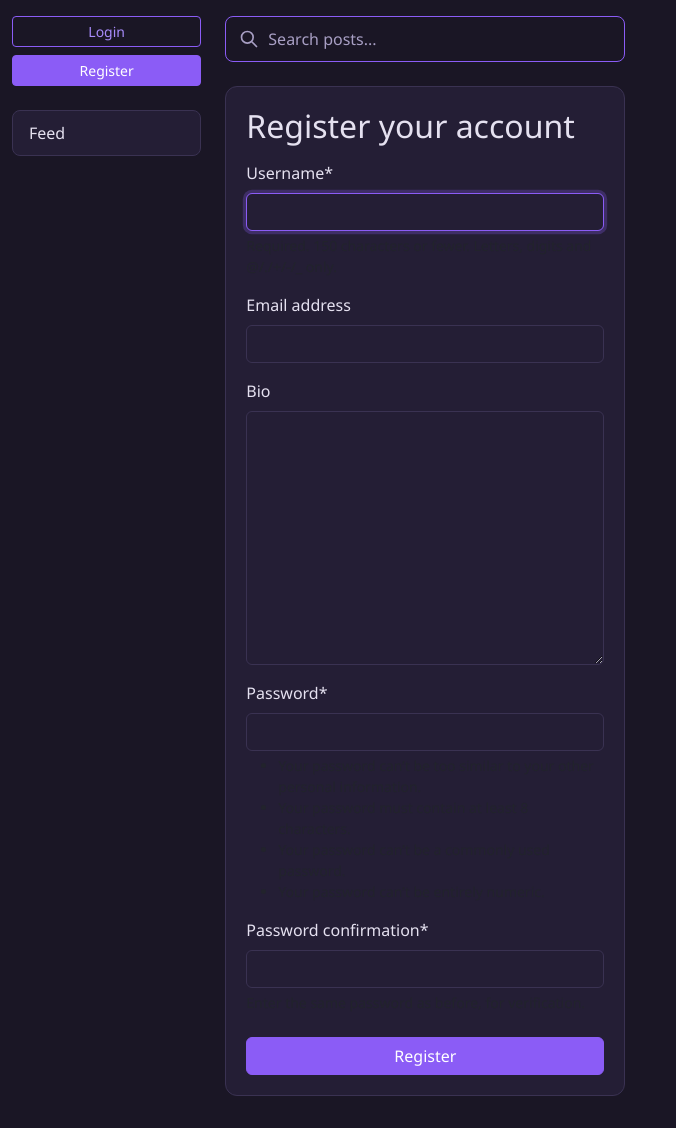
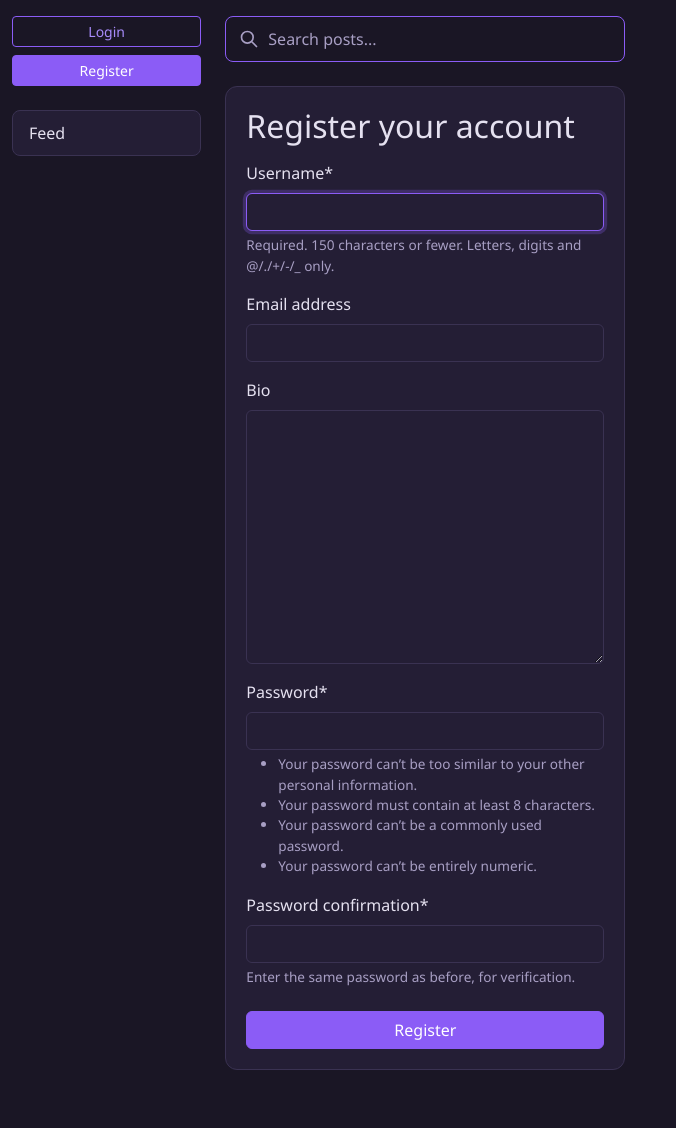
Before and after one commit to ArtemSl0/social-feed-portfolio, a Django app: page /register/ in a window 1280 px wide. Shown: the whole page, without its empty margins (0-676 px from the left). After the commit the page ends 1070 px from the top, so only its background shows below. Run offline with Django 5.2, Linux system fonts and the light colour scheme; some libraries are stand-ins or nearby versions.

Commit message:
Solve problem with invisible text in registration form

```diff
--- a/static/css/styles.css
+++ b/static/css/styles.css
@@ -142,3 +142,14 @@ textarea::placeholder {
 .search-input::placeholder {
   color: var(--text-muted);
 }
+
+.helptext,
+span.helptext,
+div.helptext,
+.form-text {
+  color: var(--text-muted) !important;
+  font-size: 0.85rem;
+  display: block;
+  margin-top: 4px;
+  margin-bottom: 10px;
+}
```
